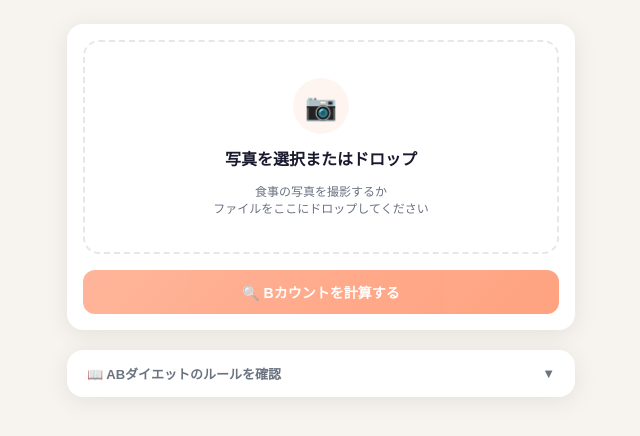
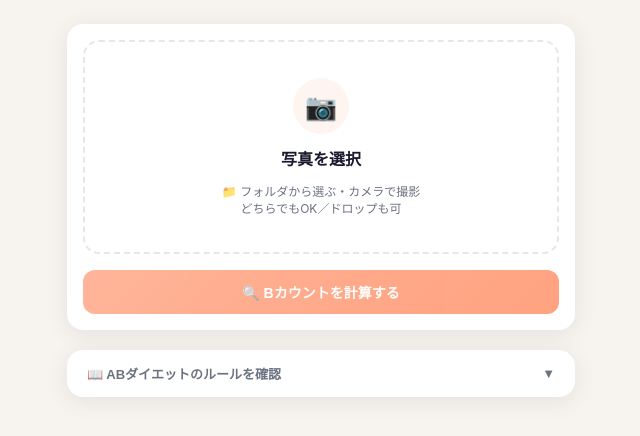
Before and after one commit to gymkoki/ab-diet-counter, a Flask app: page / in a window 1280 px wide. Shown: the part 130-566 px from the top of the page, without its empty margins (319-959 px from the left). Run offline with Flask 3, Linux system fonts and the light colour scheme.

Commit message:
Fix: allow photo library upload, not camera-only

```diff
--- a/templates/index.html
+++ b/templates/index.html
@@ -126,10 +126,10 @@
 
   <div class="upload-card" id="upload-card">
     <div class="upload-area" id="upload-area">
-      <input type="file" id="file-input" accept="image/*" capture="environment">
+      <input type="file" id="file-input" accept="image/*">
       <div class="upload-icon">📷</div>
-      <h2>写真を選択またはドロップ</h2>
-      <p>食事の写真を撮影するか<br>ファイルをここにドロップしてください</p>
+      <h2>写真を選択</h2>
+      <p>📁 フォルダから選ぶ・カメラで撮影<br>どちらでもOK／ドロップも可</p>
     </div>
     <div id="preview-container">
       <img id="preview-img" src="" alt="プレビュー">
```
